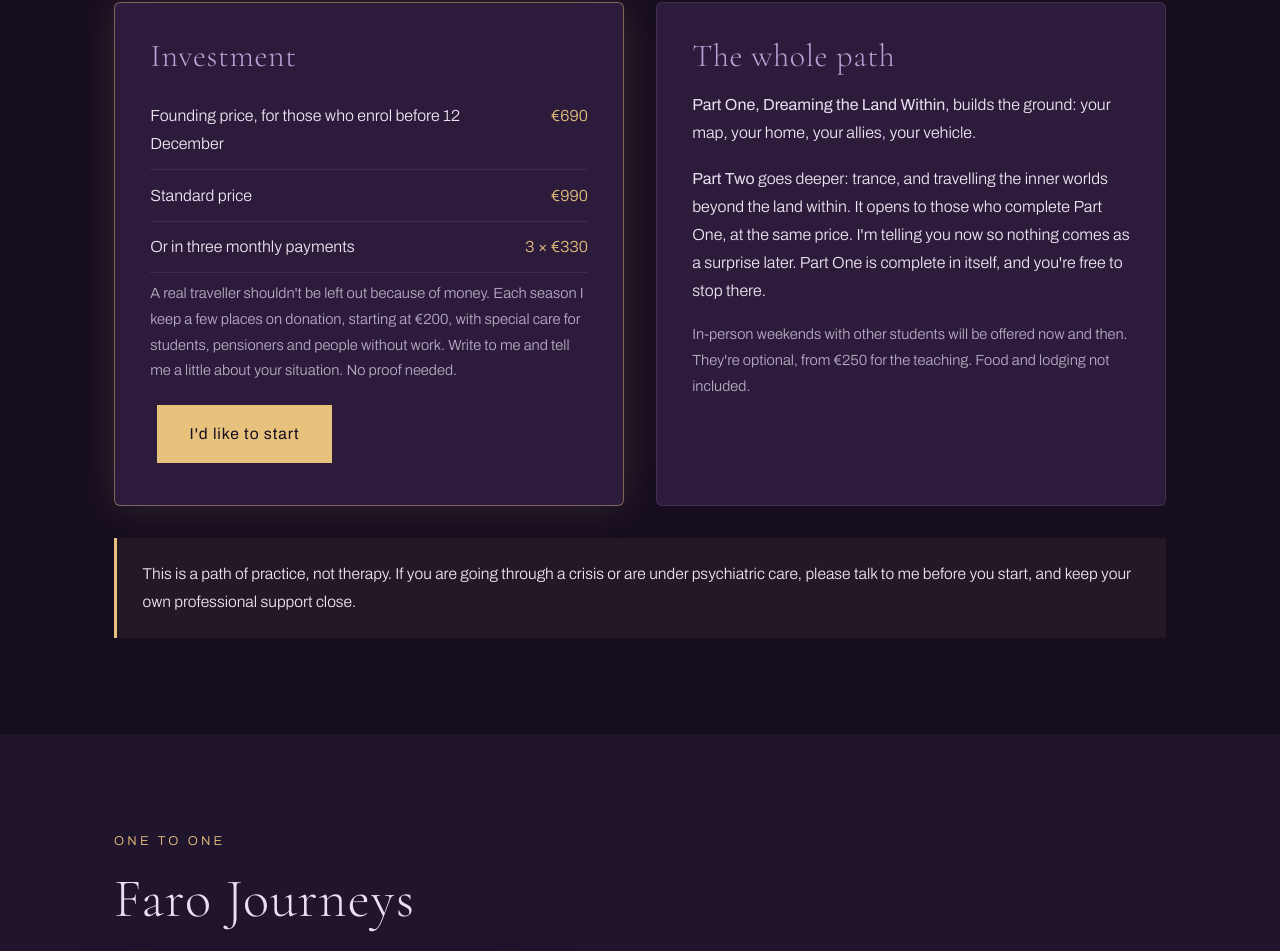
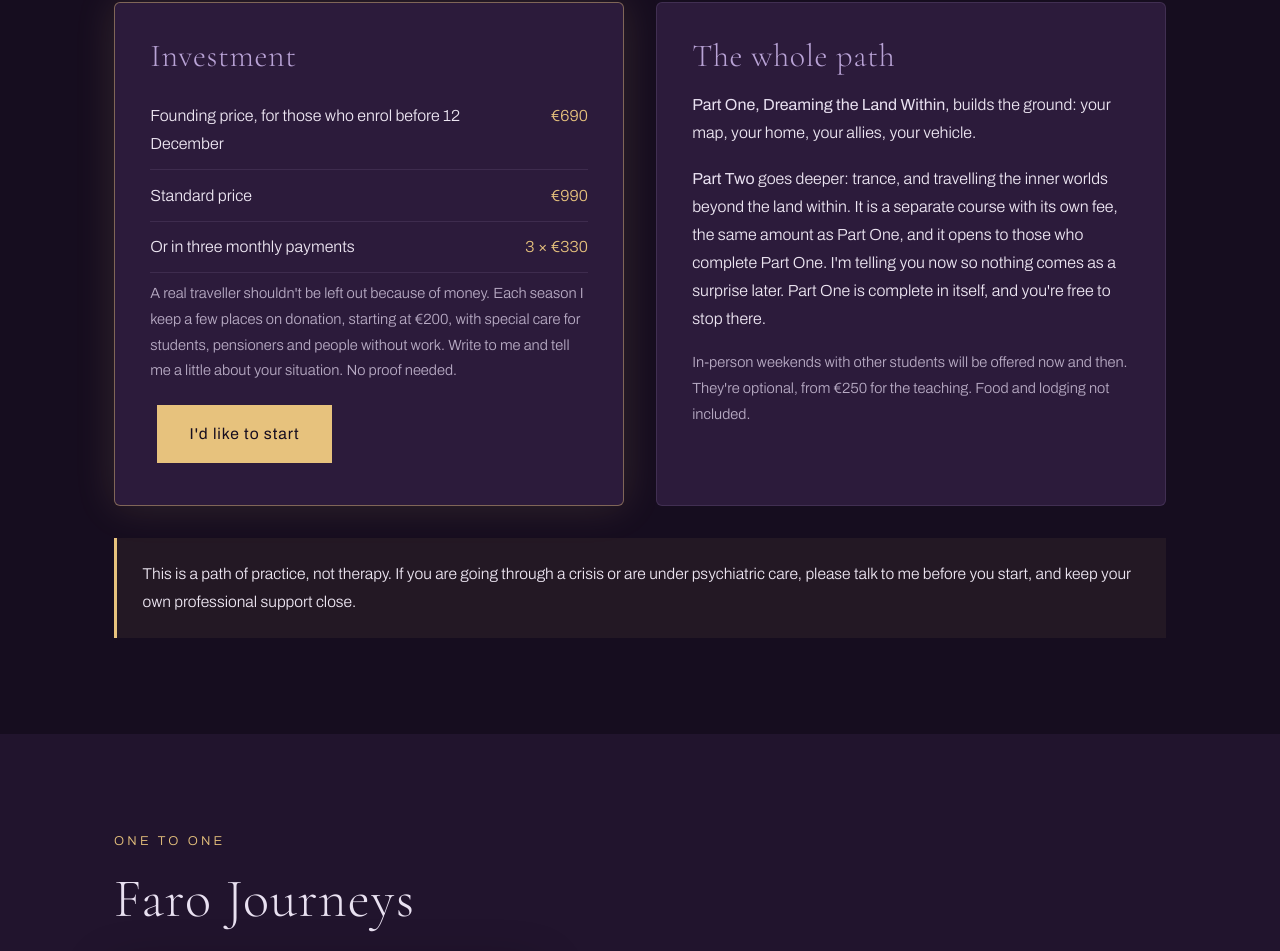
Before and after one commit to Farosound/faro360, a plain HTML site: page index.html in a window 1280 px wide. Shown: the part 5600-6551 px from the top of the page. Drawn offline with nearby package versions, Linux system fonts and the light colour scheme.

Commit message:
Clarify Part Two is a separate course

```diff
--- a/index.html
+++ b/index.html
@@ -291,7 +291,7 @@
       <div class="card reveal">
         <h3>The whole path</h3>
         <p><b style="color:var(--mist);font-weight:400">Part One, Dreaming the Land Within</b>, builds the ground: your map, your home, your allies, your vehicle.</p>
-        <p><b style="color:var(--mist);font-weight:400">Part Two</b> goes deeper: trance, and travelling the inner worlds beyond the land within. It opens to those who complete Part One, at the same price. I'm telling you now so nothing comes as a surprise later. Part One is complete in itself, and you're free to stop there.</p>
+        <p><b style="color:var(--mist);font-weight:400">Part Two</b> goes deeper: trance, and travelling the inner worlds beyond the land within. It is a separate course with its own fee, the same amount as Part One, and it opens to those who complete Part One. I'm telling you now so nothing comes as a surprise later. Part One is complete in itself, and you're free to stop there.</p>
         <p class="small">In-person weekends with other students will be offered now and then. They're optional, from €250 for the teaching. Food and lodging not included.</p>
       </div>
     </div>
```
